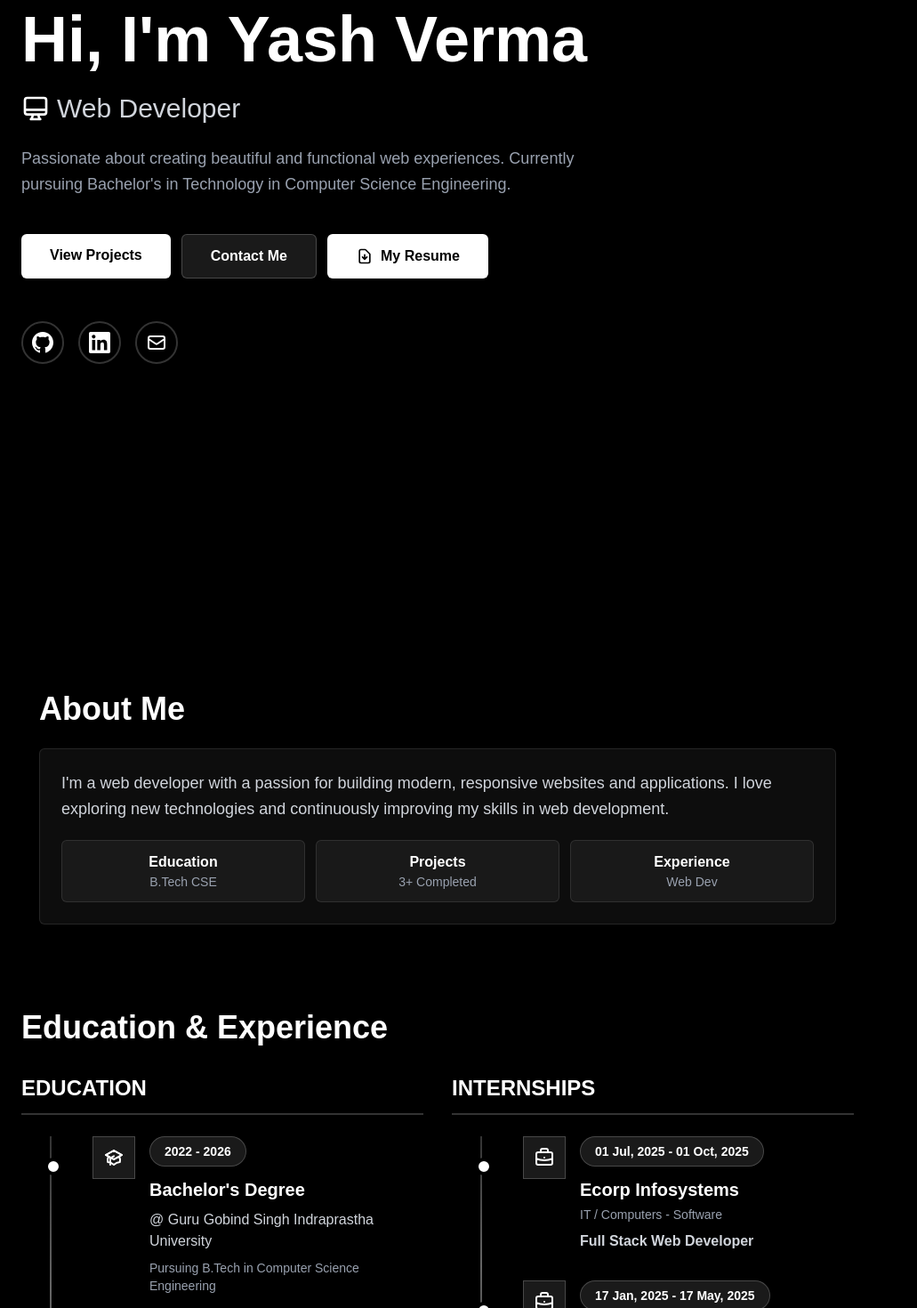
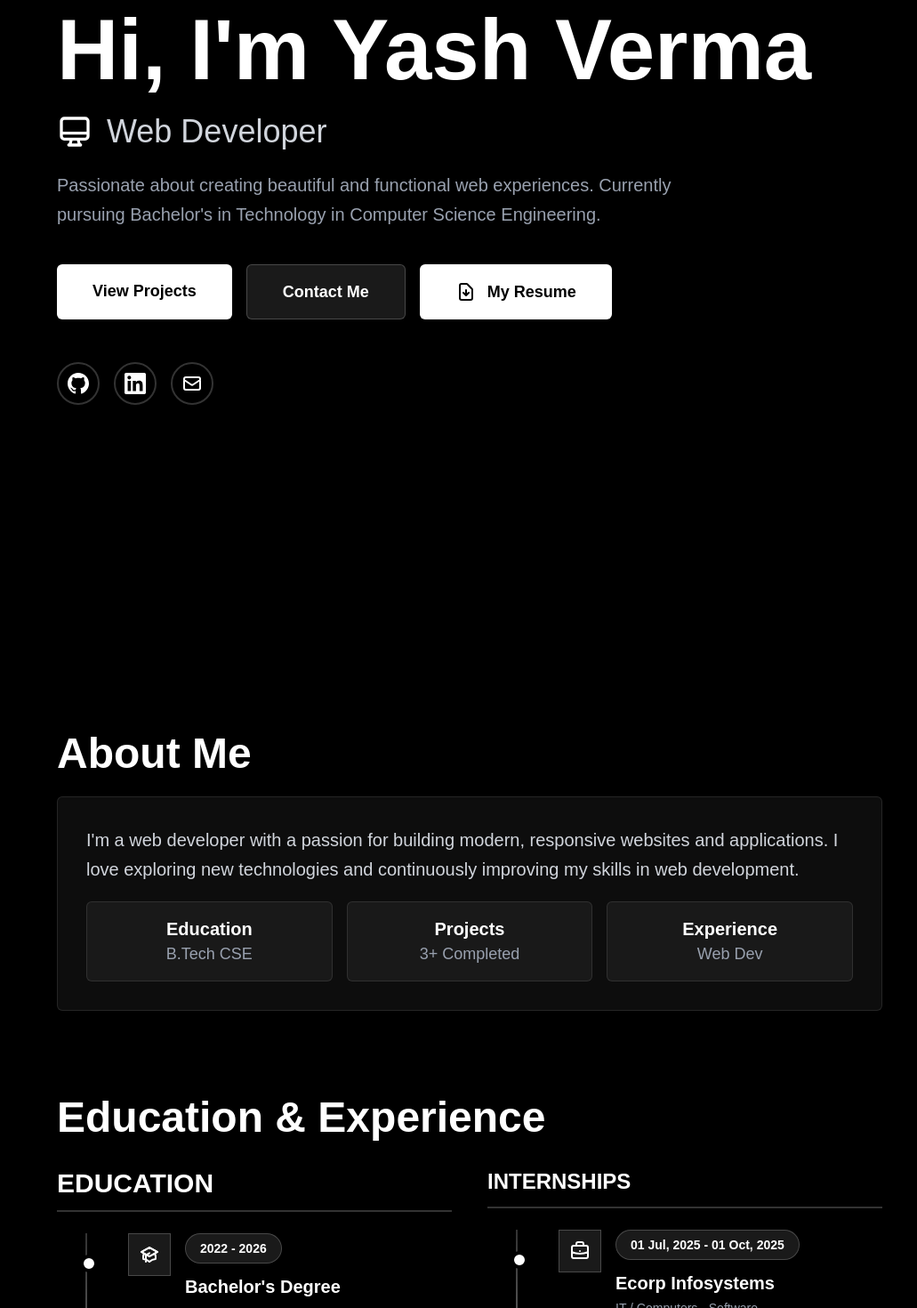
Before and after one commit to vyash0007/Portfolio, a Next.js app: page / in a window 1280 px wide. Shown: the part 120-1590 px from the top of the page at 89% size, without its empty margins (0-1031 px from the left). Built offline with nearby package versions, Linux system fonts and the light colour scheme.

Commit message:
Portfolio8.0.1

```diff
--- a/src/app/page.tsx
+++ b/src/app/page.tsx
@@ -97,7 +97,7 @@ export default function Home() {
                   : 'text-white hover:bg-white/10'
               }`}
             >
-              <span className="text-sm tracking-widest font-semibold relative z-10">RESUME</span>
+              <span className="text-sm tracking-widest font-semibold relative z-10">EXPERIENCE</span>
               <span className={`w-3 h-3 rounded-full border-2 transition-all duration-300 ${
                 activeSection === 'education'
                   ? 'bg-black border-black scale-100'
@@ -112,7 +112,7 @@ export default function Home() {
                   : 'text-white hover:bg-white/10'
               }`}
             >
-              <span className="text-sm tracking-widest font-semibold relative z-10">PORTFOLIO</span>
+              <span className="text-sm tracking-widest font-semibold relative z-10">PROJECTS</span>
               <span className={`w-3 h-3 rounded-full border-2 transition-all duration-300 ${
                 activeSection === 'projects'
                   ? 'bg-black border-black scale-100'
@@ -163,7 +163,7 @@ export default function Home() {
                   : 'border-white/30 text-white hover:border-white/60'
               }`}
             >
-              <span className="text-sm font-bold">R</span>
+              <span className="text-sm font-bold">E</span>
             </a>
             <a
               href="#projects"
@@ -192,43 +192,43 @@ export default function Home() {
       </nav>
 
       {/* Hero Section */}
-      <section id="hero" data-animate className="container mx-auto px-6 lg:pr-80 pt-24 pb-60 md:pt-32 md:pb-72 lg:pb-80 lg:mt-0 mt-16">
-        <div className={`max-w-4xl ${getAnimationClass('hero')}`}>
+      <section id="hero" data-animate className="container mx-auto px-6 sm:px-8 md:px-10 lg:px-12 xl:px-16 lg:pr-64 xl:pr-72 2xl:pr-80 pt-24 pb-60 md:pt-32 md:pb-72 lg:pb-80 lg:mt-0 mt-16">
+        <div className={`max-w-4xl xl:max-w-5xl ${getAnimationClass('hero')}`}>
           <div className="space-y-6 animate-fade-in">
             <div>
-              <h1 className="text-5xl md:text-7xl font-bold text-white">
+              <h1 className="text-5xl sm:text-6xl md:text-7xl lg:text-7xl xl:text-8xl font-bold text-white">
                 Hi, I'm <span className="text-white">Yash Verma</span>
               </h1>
             </div>
-            <p className="text-2xl md:text-3xl text-gray-300 font-medium flex items-center gap-2">
-              <svg className="w-8 h-8 text-white" fill="none" stroke="currentColor" viewBox="0 0 24 24">
+            <p className="text-xl sm:text-2xl md:text-3xl lg:text-3xl xl:text-4xl text-gray-300 font-medium flex items-center gap-3 md:gap-4">
+              <svg className="w-7 h-7 md:w-9 md:h-9 xl:w-10 xl:h-10 text-white" fill="none" stroke="currentColor" viewBox="0 0 24 24">
                 <path strokeLinecap="round" strokeLinejoin="round" strokeWidth="2" d="M9.75 17L9 20l-1 1h8l-1-1-.75-3M3 13h18M5 17h14a2 2 0 002-2V5a2 2 0 00-2-2H5a2 2 0 00-2 2v10a2 2 0 002 2z"/>
               </svg>
               Web Developer
             </p>
-            <p className="text-lg text-gray-400 max-w-2xl leading-relaxed">
+            <p className="text-lg md:text-xl xl:text-xl text-gray-400 max-w-2xl xl:max-w-3xl leading-relaxed">
               Passionate about creating beautiful and functional web experiences.
               Currently pursuing Bachelor's in Technology in Computer Science Engineering.
             </p>
-            <div className="flex flex-wrap gap-3 pt-4">
+            <div className="flex flex-wrap gap-4 md:gap-4 pt-4">
               <a
                 href="#projects"
-                className="bg-white hover:bg-gray-200 text-black font-semibold px-6 sm:px-8 py-3 rounded-md transition-all hover:scale-105 shadow-lg hover:shadow-xl text-sm sm:text-base"
+                className="bg-white hover:bg-gray-200 text-black font-semibold px-7 sm:px-9 xl:px-10 py-3 xl:py-4 rounded-md transition-all hover:scale-105 shadow-lg hover:shadow-xl text-base sm:text-lg xl:text-lg"
               >
                 View Projects
               </a>
               <a
                 href="#contact"
-                className="bg-white/10 hover:bg-white/20 text-white font-semibold px-6 sm:px-8 py-3 rounded-md transition-all hover:scale-105 shadow-lg border border-white/20 text-sm sm:text-base"
+                className="bg-white/10 hover:bg-white/20 text-white font-semibold px-7 sm:px-9 xl:px-10 py-3 xl:py-4 rounded-md transition-all hover:scale-105 shadow-lg border border-white/20 text-base sm:text-lg xl:text-lg"
               >
                 Contact Me
               </a>
               <a
                 href="/CV_Yash_Verma.pdf"
                 download="CV_Yash_Verma.pdf"
-                className="bg-white hover:bg-gray-200 text-black font-semibold px-6 sm:px-8 py-3 rounded-md transition-all hover:scale-105 shadow-lg hover:shadow-xl inline-flex items-center gap-2 text-sm sm:text-base"
+                className="bg-white hover:bg-gray-200 text-black font-semibold px-7 sm:px-9 xl:px-10 py-3 xl:py-4 rounded-md transition-all hover:scale-105 shadow-lg hover:shadow-xl inline-flex items-center gap-2 md:gap-3 text-base sm:text-lg xl:text-lg"
               >
-                <svg className="w-4 h-4 sm:w-5 sm:h-5" fill="none" stroke="currentColor" viewBox="0 0 24 24">
+                <svg className="w-5 h-5 sm:w-6 sm:h-6 xl:w-6 xl:h-6" fill="none" stroke="currentColor" viewBox="0 0 24 24">
                   <path strokeLinecap="round" strokeLinejoin="round" strokeWidth="2" d="M12 10v6m0 0l-3-3m3 3l3-3m2 8H7a2 2 0 01-2-2V5a2 2 0 012-2h5.586a1 1 0 01.707.293l5.414 5.414a1 1 0 01.293.707V19a2 2 0 01-2 2z"/>
                 </svg>
                 My Resume
@@ -273,28 +273,28 @@ export default function Home() {
       </section>
 
       {/* About Section */}
-      <section id="about" data-animate className="container mx-auto px-6 lg:pr-80 py-12 scroll-mt-20">
-        <div className={`max-w-4xl mx-auto ${getAnimationClass('about')}`}>
-          <h2 className="text-4xl font-bold text-white mb-6">
+      <section id="about" data-animate className="container mx-auto px-6 sm:px-8 md:px-10 lg:px-12 xl:px-16 lg:pr-64 xl:pr-72 2xl:pr-80 py-12 scroll-mt-20">
+        <div className={`max-w-7xl xl:max-w-[90rem] ${getAnimationClass('about')}`}>
+          <h2 className="text-4xl md:text-4xl lg:text-5xl xl:text-5xl font-bold text-white mb-6">
             About Me
           </h2>
-          <div className="bg-white/5 shadow-xl p-6 space-y-4 hover:shadow-2xl transition-all duration-300 border border-white/10 rounded-md">
-            <p className="text-lg text-gray-300 leading-relaxed">
+          <div className="bg-white/5 shadow-xl p-7 md:p-8 space-y-4 hover:shadow-2xl transition-all duration-300 border border-white/10 rounded-md">
+            <p className="text-base md:text-lg xl:text-xl text-gray-300 leading-relaxed">
               I'm a web developer with a passion for building modern, responsive websites and applications.
               I love exploring new technologies and continuously improving my skills in web development.
             </p>
-            <div className="grid grid-cols-1 md:grid-cols-3 gap-3 pt-1">
-              <div className="text-center p-3 bg-white/5 hover:scale-105 transition-transform border border-white/10 rounded-md">
-                <div className="font-semibold text-white">Education</div>
-                <div className="text-sm text-gray-400">B.Tech CSE</div>
+            <div className="grid grid-cols-1 sm:grid-cols-3 gap-4 md:gap-4 pt-1">
+              <div className="text-center p-4 md:p-4 bg-white/5 hover:scale-105 transition-transform border border-white/10 rounded-md">
+                <div className="font-semibold text-white text-base md:text-lg xl:text-xl">Education</div>
+                <div className="text-sm md:text-base xl:text-lg text-gray-400">B.Tech CSE</div>
               </div>
-              <div className="text-center p-3 bg-white/5 hover:scale-105 transition-transform border border-white/10 rounded-md">
-                <div className="font-semibold text-white">Projects</div>
-                <div className="text-sm text-gray-400">3+ Completed</div>
+              <div className="text-center p-4 md:p-4 bg-white/5 hover:scale-105 transition-transform border border-white/10 rounded-md">
+                <div className="font-semibold text-white text-base md:text-lg xl:text-xl">Projects</div>
+                <div className="text-sm md:text-base xl:text-lg text-gray-400">3+ Completed</div>
               </div>
-              <div className="text-center p-3 bg-white/5 hover:scale-105 transition-transform border border-white/10 rounded-md">
-                <div className="font-semibold text-white">Experience</div>
-                <div className="text-sm text-gray-400">Web Dev</div>
+              <div className="text-center p-4 md:p-4 bg-white/5 hover:scale-105 transition-transform border border-white/10 rounded-md">
+                <div className="font-semibold text-white text-base md:text-lg xl:text-xl">Experience</div>
+                <div className="text-sm md:text-base xl:text-lg text-gray-400">Web Dev</div>
               </div>
             </div>
           </div>
@@ -302,17 +302,17 @@ export default function Home() {
       </section>
 
       {/* Education & Experience Section */}
-      <section id="education" data-animate className="container mx-auto px-6 lg:pr-80 py-12 scroll-mt-20">
-        <div className={`max-w-7xl mx-auto ${getAnimationClass('education')}`}>
-          <h2 className="text-4xl font-bold text-white mb-8">
+      <section id="education" data-animate className="container mx-auto px-6 sm:px-8 md:px-10 lg:px-12 xl:px-16 lg:pr-64 xl:pr-72 2xl:pr-80 py-12 scroll-mt-20">
+        <div className={`max-w-7xl xl:max-w-[90rem] mx-auto ${getAnimationClass('education')}`}>
+          <h2 className="text-4xl md:text-4xl lg:text-5xl xl:text-5xl font-bold text-white mb-8">
             Education & Experience
           </h2>
 
           {/* Two Column Layout */}
-          <div className="grid grid-cols-1 lg:grid-cols-2 gap-8">
+          <div className="grid grid-cols-1 lg:grid-cols-2 xl:gap-10 gap-8">
             {/* Education Column */}
             <div>
-              <h3 className="text-2xl font-bold text-white mb-6 pb-3 border-b-2 border-white/20">
+              <h3 className="text-xl md:text-2xl xl:text-3xl font-bold text-white mb-6 pb-3 border-b-2 border-white/20">
                 EDUCATION
               </h3>
               <div className="relative">
@@ -450,15 +450,15 @@ export default function Home() {
       </section>
 
       {/* Projects Section */}
-      <section id="projects" data-animate className="container mx-auto px-6 lg:pr-80 py-12 scroll-mt-20">
-        <div className={`max-w-7xl mx-auto ${getAnimationClass('projects')}`}>
-          <h2 className="text-4xl md:text-5xl font-bold text-white mb-3">
+      <section id="projects" data-animate className="container mx-auto px-6 sm:px-8 md:px-10 lg:px-12 xl:px-16 lg:pr-64 xl:pr-72 2xl:pr-80 py-12 scroll-mt-20">
+        <div className={`max-w-7xl xl:max-w-[90rem] mx-auto ${getAnimationClass('projects')}`}>
+          <h2 className="text-4xl md:text-5xl lg:text-5xl xl:text-6xl font-bold text-white mb-3">
             Featured Projects
           </h2>
-          <p className="text-gray-400 mb-8 max-w-2xl text-lg">
+          <p className="text-gray-400 mb-8 max-w-2xl text-base md:text-lg xl:text-xl">
             Explore my live projects - hover to interact, click to visit the full experience.
           </p>
-          <div className="grid grid-cols-1 lg:grid-cols-2 gap-6">
+          <div className="grid grid-cols-1 lg:grid-cols-2 gap-6 xl:gap-8">
             {/* Horizon Banking App */}
             <div className="group bg-white/5 shadow-2xl overflow-hidden hover:shadow-3xl transition-all duration-500 border-2 border-white/10 hover:border-white/30 hover:-translate-y-2 rounded-md">
               <div className="h-80 bg-gradient-to-br from-gray-800 to-gray-900 relative overflow-hidden cursor-pointer">
@@ -847,8 +847,8 @@ export default function Home() {
       </section> */}
 
       {/* Contact Section */}
-      <section id="contact" data-animate className="container mx-auto px-6 lg:pr-80 py-12 pb-20 scroll-mt-20">
-        <div className={`max-w-4xl ${getAnimationClass('contact')}`}>
+      <section id="contact" data-animate className="container mx-auto px-6 sm:px-8 md:px-10 lg:px-12 xl:px-16 lg:pr-64 xl:pr-72 2xl:pr-80 py-12 pb-20 scroll-mt-20">
+        <div className={`max-w-4xl xl:max-w-5xl ${getAnimationClass('contact')}`}>
           <div className="mb-8">
             <p className="text-sm text-gray-400 mb-2">// GET IN TOUCH</p>
             <h2 className="text-5xl font-bold text-white mb-4">
@@ -885,57 +885,57 @@ export default function Home() {
             {/* Brand Section */}
             <div className="md:col-span-2">
               <div className="mb-4">
-                <div className="text-2xl font-bold text-white mb-2">Yash Verma</div>
-                <p className="text-gray-400 text-sm">Web Developer | CSE Student</p>
+                <div className="text-3xl md:text-4xl font-bold text-white mb-3">Yash Verma</div>
+                <p className="text-gray-400 text-base md:text-lg">Web Developer | CSE Student</p>
               </div>
-              <p className="text-gray-400 leading-relaxed mb-4 max-w-md">
+              <p className="text-gray-400 text-base md:text-lg leading-relaxed mb-6 max-w-md">
                 Passionate about creating beautiful and functional web experiences.
                 Transforming ideas into reality through code.
               </p>
-              <div className="flex items-center gap-2 text-gray-500 text-sm">
+              <div className="flex items-center gap-2 text-gray-500 text-sm md:text-base">
                 Building the future, one line of code at a time
               </div>
             </div>
 
             {/* Quick Links */}
             <div>
-              <h3 className="text-white font-bold text-lg mb-4">
+              <h3 className="text-white font-bold text-xl md:text-2xl mb-5">
                 Quick Links
               </h3>
-              <div className="flex flex-col gap-3">
-                <a href="#about" className="text-gray-400 hover:text-white transition-colors hover:translate-x-1 inline-block">About</a>
-                <a href="#education" className="text-gray-400 hover:text-white transition-colors hover:translate-x-1 inline-block">Education</a>
-                <a href="#projects" className="text-gray-400 hover:text-white transition-colors hover:translate-x-1 inline-block">Projects</a>
-                <a href="#skills" className="text-gray-400 hover:text-white transition-colors hover:translate-x-1 inline-block">Skills</a>
-                <a href="#contact" className="text-gray-400 hover:text-white transition-colors hover:translate-x-1 inline-block">Contact</a>
+              <div className="flex flex-col gap-4">
+                <a href="#about" className="text-gray-400 hover:text-white transition-colors hover:translate-x-1 inline-block text-base md:text-lg">About</a>
+                <a href="#education" className="text-gray-400 hover:text-white transition-colors hover:translate-x-1 inline-block text-base md:text-lg">Education</a>
+                <a href="#projects" className="text-gray-400 hover:text-white transition-colors hover:translate-x-1 inline-block text-base md:text-lg">Projects</a>
+                <a href="#skills" className="text-gray-400 hover:text-white transition-colors hover:translate-x-1 inline-block text-base md:text-lg">Skills</a>
+                <a href="#contact" className="text-gray-400 hover:text-white transition-colors hover:translate-x-1 inline-block text-base md:text-lg">Contact</a>
               </div>
             </div>
 
             {/* Connect Section */}
             <div>
-              <h3 className="text-white font-bold text-lg mb-4">
+              <h3 className="text-white font-bold text-xl md:text-2xl mb-5">
                 Connect
               </h3>
-              <div className="flex flex-col gap-3 mb-6">
+              <div className="flex flex-col gap-4 mb-6">
                 <a
                   href="mailto:vyash5407@gmail.com"
-                  className="text-gray-400 hover:text-white transition-colors flex items-center gap-2 group"
+                  className="text-gray-400 hover:text-white transition-colors flex items-center gap-3 group"
                 >
-                  <svg className="w-5 h-5 group-hover:scale-110 transition-transform" fill="none" stroke="currentColor" viewBox="0 0 24 24">
+                  <svg className="w-6 h-6 md:w-7 md:h-7 group-hover:scale-110 transition-transform" fill="none" stroke="currentColor" viewBox="0 0 24 24">
                     <path strokeLinecap="round" strokeLinejoin="round" strokeWidth="2" d="M3 8l7.89 5.26a2 2 0 002.22 0L21 8M5 19h14a2 2 0 002-2V7a2 2 0 00-2-2H5a2 2 0 00-2 2v10a2 2 0 002 2z"/>
                   </svg>
-                  <span className="text-sm">vyash5407@gmail.com</span>
+                  <span className="text-sm md:text-base">vyash5407@gmail.com</span>
                 </a>
               </div>
-              <div className="flex gap-3">
+              <div className="flex gap-4">
                 <a
                   href="https://github.com/vyash0007"
                   target="_blank"
                   rel="noopener noreferrer"
-                  className="w-11 h-11 flex items-center justify-center border-2 border-white/20 rounded-full text-white hover:bg-white hover:text-black hover:border-white transition-all hover:scale-110"
+                  className="w-12 h-12 md:w-14 md:h-14 flex items-center justify-center border-2 border-white/20 rounded-full text-white hover:bg-white hover:text-black hover:border-white transition-all hover:scale-110"
                   title="GitHub"
                 >
-                  <svg className="w-5 h-5" fill="currentColor" viewBox="0 0 24 24">
+                  <svg className="w-6 h-6 md:w-7 md:h-7" fill="currentColor" viewBox="0 0 24 24">
                     <path d="M12 0c-6.626 0-12 5.373-12 12 0 5.302 3.438 9.8 8.207 11.387.599.111.793-.261.793-.577v-2.234c-3.338.726-4.033-1.416-4.033-1.416-.546-1.387-1.333-1.756-1.333-1.756-1.089-.745.083-.729.083-.729 1.205.084 1.839 1.237 1.839 1.237 1.07 1.834 2.807 1.304 3.492.997.107-.775.418-1.305.762-1.604-2.665-.305-5.467-1.334-5.467-5.931 0-1.311.469-2.381 1.236-3.221-.124-.303-.535-1.524.117-3.176 0 0 1.008-.322 3.301 1.23.957-.266 1.983-.399 3.003-.404 1.02.005 2.047.138 3.006.404 2.291-1.552 3.297-1.23 3.297-1.23.653 1.653.242 2.874.118 3.176.77.84 1.235 1.911 1.235 3.221 0 4.609-2.807 5.624-5.479 5.921.43.372.823 1.102.823 2.222v3.293c0 .319.192.694.801.576 4.765-1.589 8.199-6.086 8.199-11.386 0-6.627-5.373-12-12-12z"/>
                   </svg>
                 </a>
@@ -943,10 +943,10 @@ export default function Home() {
                   href="https://www.linkedin.com/in/yash-verma-5a6937285"
                   target="_blank"
                   rel="noopener noreferrer"
-                  className="w-11 h-11 flex items-center justify-center border-2 border-white/20 rounded-full text-white hover:bg-white hover:text-black hover:border-white transition-all hover:scale-110"
+                  className="w-12 h-12 md:w-14 md:h-14 flex items-center justify-center border-2 border-white/20 rounded-full text-white hover:bg-white hover:text-black hover:border-white transition-all hover:scale-110"
                   title="LinkedIn"
                 >
-                  <svg className="w-5 h-5" fill="currentColor" viewBox="0 0 24 24">
+                  <svg className="w-6 h-6 md:w-7 md:h-7" fill="currentColor" viewBox="0 0 24 24">
                     <path d="M20.447 20.452h-3.554v-5.569c0-1.328-.027-3.037-1.852-3.037-1.853 0-2.136 1.445-2.136 2.939v5.667H9.351V9h3.414v1.561h.046c.477-.9 1.637-1.85 3.37-1.85 3.601 0 4.267 2.37 4.267 5.455v6.286zM5.337 7.433c-1.144 0-2.063-.926-2.063-2.065 0-1.138.92-2.063 2.063-2.063 1.14 0 2.064.925 2.064 2.063 0 1.139-.925 2.065-2.064 2.065zm1.782 13.019H3.555V9h3.564v11.452zM22.225 0H1.771C.792 0 0 .774 0 1.729v20.542C0 23.227.792 24 1.771 24h20.451C23.2 24 24 23.227 24 22.271V1.729C24 .774 23.2 0 22.222 0h.003z"/>
                   </svg>
                 </a>
@@ -957,23 +957,23 @@ export default function Home() {
           {/* Bottom Bar */}
           <div className="border-t border-slate-800 pt-8">
             <div className="flex flex-col md:flex-row justify-between items-center gap-4">
-              <div className="text-slate-400 text-sm">
+              <div className="text-slate-400 text-sm md:text-base">
                 &copy; 2025 Yash Verma. All rights reserved.
               </div>
-              <div className="flex items-center gap-2 text-slate-400 text-sm">
+              <div className="flex items-center gap-3 text-slate-400 text-sm md:text-base">
                 <span>Built with</span>
-                <span className="inline-flex items-center gap-1 px-3 py-1 bg-white/5 border border-white/20 rounded-full hover:bg-white/10 transition-all">
-                  <svg className="w-4 h-4 text-white" fill="currentColor" viewBox="0 0 24 24">
+                <span className="inline-flex items-center gap-2 px-4 py-2 bg-white/5 border border-white/20 rounded-full hover:bg-white/10 transition-all">
+                  <svg className="w-5 h-5 text-white" fill="currentColor" viewBox="0 0 24 24">
                     <path d="M11.572 0c-.176 0-.31.001-.358.007a19.76 19.76 0 0 1-.364.033C7.443.346 4.25 2.185 2.228 5.012a11.875 11.875 0 0 0-2.119 5.243c-.096.659-.108.854-.108 1.747s.012 1.089.108 1.748c.652 4.506 3.86 8.292 8.209 9.695.779.25 1.6.422 2.534.525.363.04 1.935.04 2.299 0 1.611-.178 2.977-.577 4.323-1.264.207-.106.247-.134.219-.158-.02-.013-.9-1.193-1.955-2.62l-1.919-2.592-2.404-3.558a338.739 338.739 0 0 0-2.422-3.556c-.009-.002-.018 1.579-.023 3.51-.007 3.38-.01 3.515-.052 3.595a.426.426 0 0 1-.206.214c-.075.037-.14.044-.495.044H7.81l-.108-.068a.438.438 0 0 1-.157-.171l-.05-.106.006-4.703.007-4.705.072-.092a.645.645 0 0 1 .174-.143c.096-.047.134-.051.54-.051.478 0 .558.018.682.154.035.038 1.337 1.999 2.895 4.361a10760.433 10760.433 0 0 0 4.735 7.17l1.9 2.879.096-.063a12.317 12.317 0 0 0 2.466-2.163 11.944 11.944 0 0 0 2.824-6.134c.096-.66.108-.854.108-1.748 0-.893-.012-1.088-.108-1.747-.652-4.506-3.859-8.292-8.208-9.695a12.597 12.597 0 0 0-2.499-.523A33.119 33.119 0 0 0 11.573 0zm4.069 7.217c.347 0 .408.005.486.047a.473.473 0 0 1 .237.277c.018.06.023 1.365.018 4.304l-.006 4.218-.744-1.14-.746-1.14v-3.066c0-1.982.01-3.097.023-3.15a.478.478 0 0 1 .233-.296c.096-.05.13-.054.5-.054z"/>
                   </svg>
-                  <span className="text-white text-sm">Next.js</span>
+                  <span className="text-white text-sm md:text-base">Next.js</span>
                 </span>
-                <span className="text-gray-500">&</span>
-                <span className="inline-flex items-center gap-1 px-3 py-1 bg-white/5 border border-white/20 rounded-full hover:bg-white/10 transition-all">
-                  <svg className="w-4 h-4 text-white" fill="currentColor" viewBox="0 0 24 24">
+                <span className="text-gray-500 text-lg">&</span>
+                <span className="inline-flex items-center gap-2 px-4 py-2 bg-white/5 border border-white/20 rounded-full hover:bg-white/10 transition-all">
+                  <svg className="w-5 h-5 text-white" fill="currentColor" viewBox="0 0 24 24">
                     <path d="M12.001,4.8c-3.2,0-5.2,1.6-6,4.8c1.2-1.6,2.6-2.2,4.2-1.8c0.913,0.228,1.565,0.89,2.288,1.624 C13.666,10.618,15.027,12,18.001,12c3.2,0,5.2-1.6,6-4.8c-1.2,1.6-2.6,2.2-4.2,1.8c-0.913-0.228-1.565-0.89-2.288-1.624 C16.337,6.182,14.976,4.8,12.001,4.8z M6.001,12c-3.2,0-5.2,1.6-6,4.8c1.2-1.6,2.6-2.2,4.2-1.8c0.913,0.228,1.565,0.89,2.288,1.624 c1.177,1.194,2.538,2.576,5.512,2.576c3.2,0,5.2-1.6,6-4.8c-1.2,1.6-2.6,2.2-4.2,1.8c-0.913-0.228-1.565-0.89-2.288-1.624 C10.337,13.382,8.976,12,6.001,12z"/>
                   </svg>
-                  <span className="text-white text-sm">Tailwind</span>
+                  <span className="text-white text-sm md:text-base">Tailwind</span>
                 </span>
               </div>
 
```
